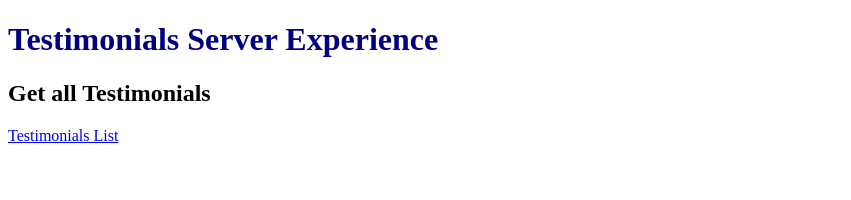
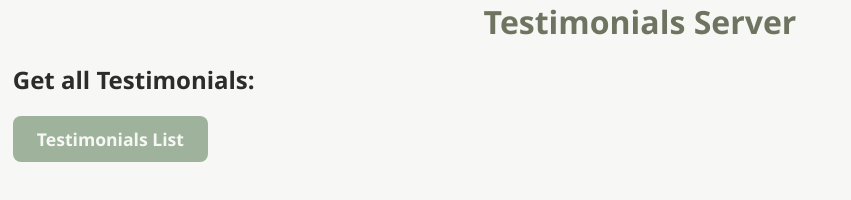
Before and after one commit to Samuelbsk8/mavdog-server-testimonials, a website: page public/index.html in a window 1280 px wide. Shown: the whole page, without its empty margins (0-851 px from the left). Drawn offline with Linux system fonts and the light colour scheme.

Commit message:
frontend changes

```diff
--- a/public/images/styles.css
+++ /dev/null
@@ -1,7 +0,0 @@
-body {
-    background:url(images/background.webp);
-}
-
-h1 {
-    color:navy;
-}
--- a/public/images/index.html
+++ b/public/index.html
@@ -5,10 +5,10 @@
         <link rel="stylesheet" href="styles.css">
     </head>
     <body>
-        <h1>Testimonials Server Experience</h1>
+        <h1>Testimonials Server</h1>
         <section>
-            <h2>Get all Testimonials</h2>
-            <p><a href="/api/houses">Testimonials List</a></p>
+            <h2>Get all Testimonials:</h2>
+            <p><a href="/api/reviews">Testimonials List</a></p>
         </section>
     </body>
 </html>
--- /dev/null
+++ b/public/styles.css
@@ -0,0 +1,72 @@
+:root {
+    --primary-color: #6f7460;
+    --dark-color: #2c2d29;
+    --mid-neutral: #d9dbd2;
+    --light-color: #f7f7f5;
+    --light-green: #bfc077;
+    --accent-tan: #a07f5a;
+    --accent-sage: #9fb39c;
+    --accent-rust: #c76d4a;
+    --accent-darkrust: #9a3f25;
+}
+
+* {
+    box-sizing: border-box;
+    font-family: 'Segoe UI', Tahoma, Geneva, Verdana, sans-serif;
+}
+
+body {
+    background-color: var(--light-color);
+    color: var(--dark-color);
+    margin: 0;
+    padding: 0;
+    align-items: center;
+    justify-content: center;
+    height: 100vh;
+}
+
+main {
+    text-align: center;
+    background-color: var(--mid-neutral);
+    border: 3px solid var(--accent-sage);
+    border-radius: 16px;
+    padding: 3rem 2rem;
+    max-width: 600px;
+    width: 90%;
+    box-shadow: 0 6px 30px rgba(0, 0, 0, 0.15);
+}
+
+h1 {
+    margin:auto;
+    text-align: center;
+    display: block;
+    color: var(--primary-color);
+    font-size: 2rem;
+    margin-bottom: 1rem;
+}
+
+h2 {
+    margin-left:1%;
+}
+
+p {
+    margin-left: 1%;
+    color: var(--dark-color);
+    font-size: 1.1rem;
+    margin-bottom: 1.5rem;
+}
+
+a {
+    display: inline-block;
+    background-color: var(--accent-sage);
+    color: var(--light-color);
+    text-decoration: none;
+    font-weight: bold;
+    padding: 0.7rem 1.5rem;
+    border-radius: 8px;
+    transition: background-color 0.3s, transform 0.2s;
+}
+
+a:hover {
+    background-color: var(--accent-rust);
+}
```
Also changed, not shown: server.js (+12 -28 lines).
